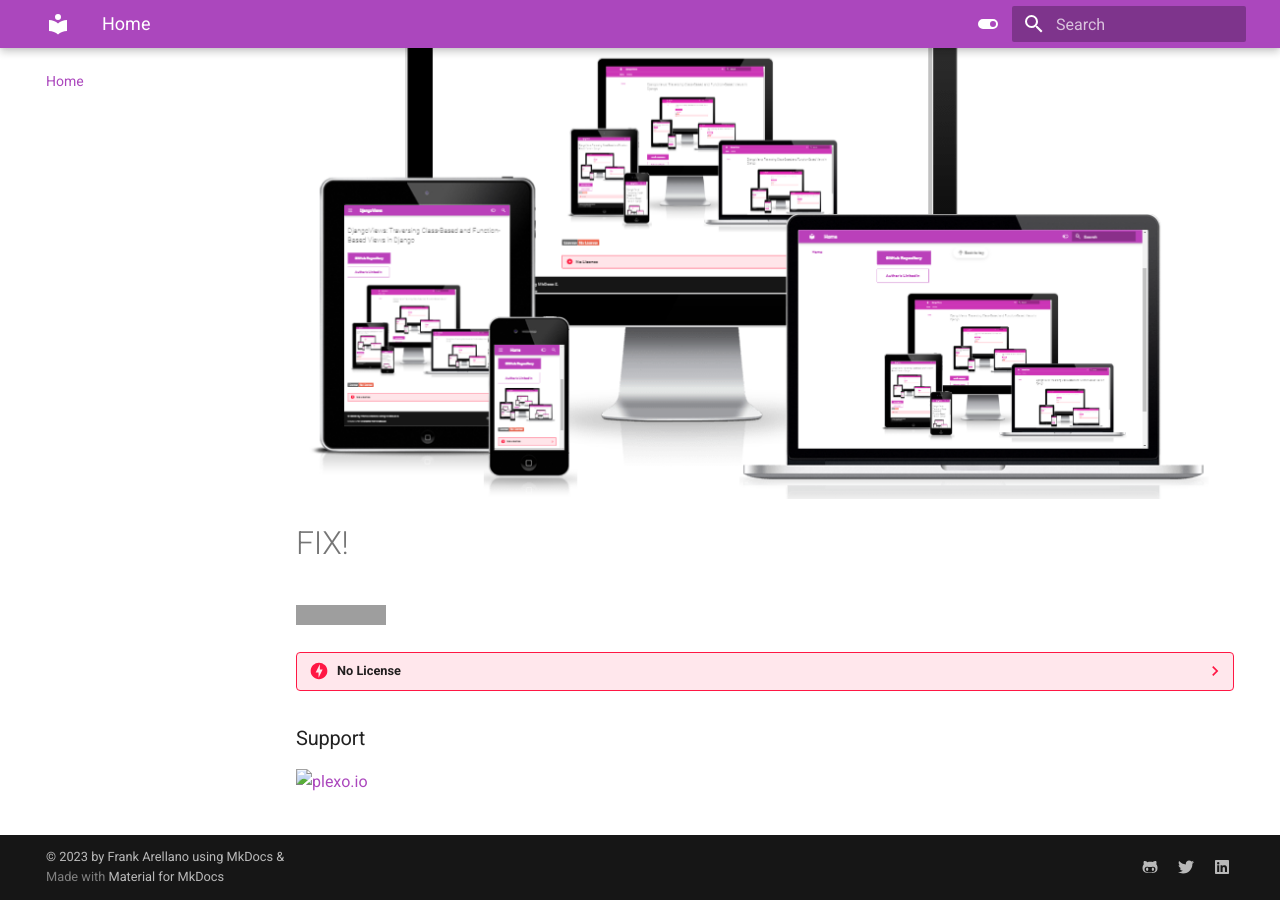
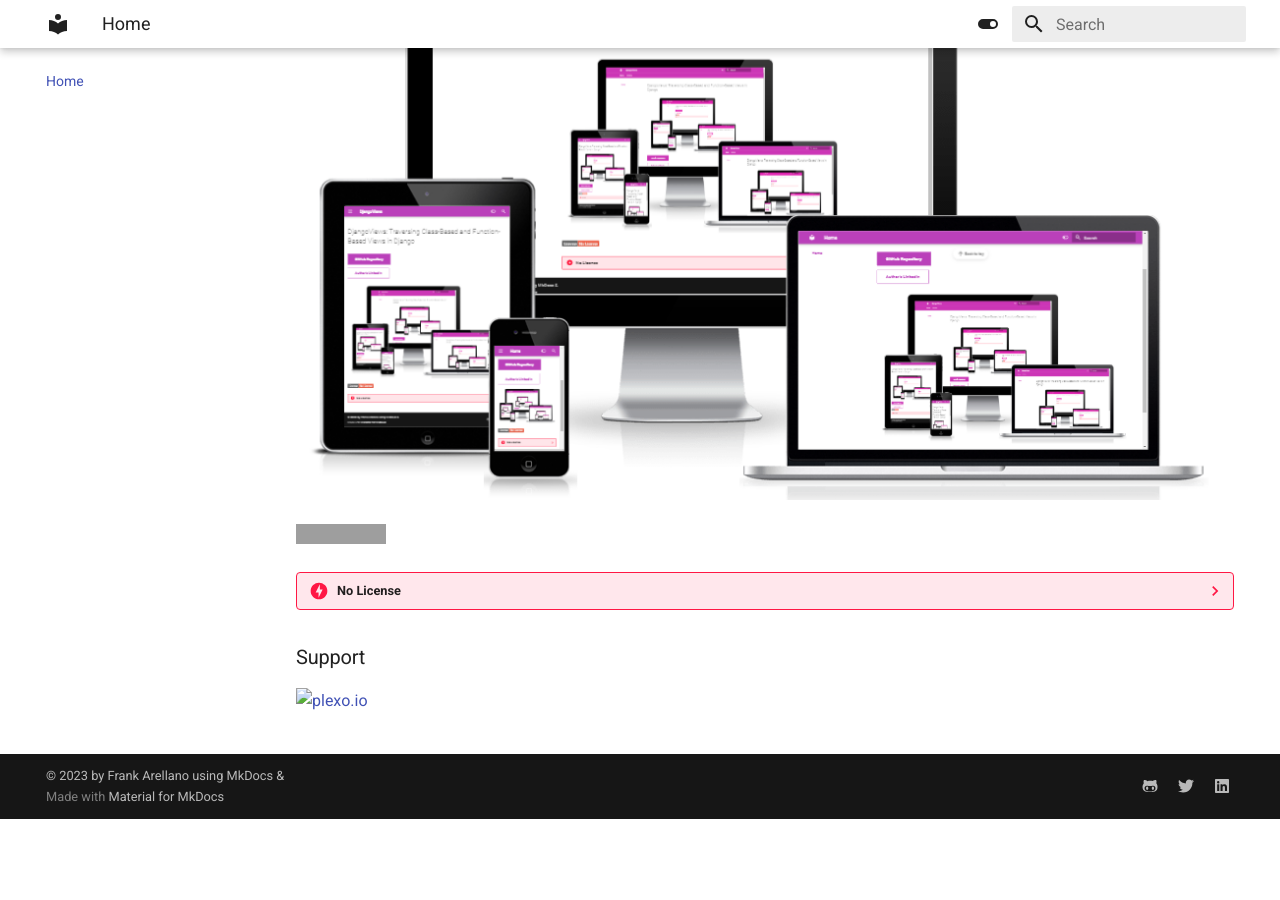
Before and after one commit to plexoio/djangoviews, an MkDocs documentation site: the page built from docs/index.md, in a window 1280 px wide and 900 px high, scrolled down 528 px. Built offline with MkDocs 1.6.1 and Material for MkDocs 9.7.7, drawn with Linux system fonts in a browser that asks for light colours; after the commit the page ends 1347 px from its top, so only the background shows below that; grey boxes are pictures that could not be loaded.

```diff
--- a/docs/index.md
+++ b/docs/index.md
@@ -6,9 +6,8 @@
 
 [Author's LinkedIn](https://www.linkedin.com/in/arellanofrank/){ .md-button .md-button--info }
 
-![Documentation's Mockup Image, Light Mode](./assets/img/mockup.png#only-light)
-# FIX!
-![Documentation's Mockup Image, Dark Mode](./assets/img/mockup.png#only-dark)
+![Documentation's Mockup Image, Light Mode](./assets/img/mockup-light.png#only-light)
+![Documentation's Mockup Image, Dark Mode](./assets/img/mockup-dark.png#only-dark)
 
 [![No License](https://img.shields.io/badge/License-No_License-red)](about/LICENSE.md)
 
--- a/mkdocs.yml
+++ b/mkdocs.yml
@@ -44,15 +44,14 @@ theme:
       toggle:
         icon: material/toggle-switch
         name: Switch to light mode
-      primary: purple
-      accent: light blue
+      primary: white
+      accent: indigo
     - scheme: slate
       toggle:
         icon: material/toggle-switch-off-outline
         name: Switch to dark mode
       primary: black
       accent: yellow
-
 
 # EXTRA
 extra:
@@ -89,8 +88,6 @@ markdown_extensions:
       emoji_index: !!python/name:material.extensions.emoji.twemoji
       emoji_generator: !!python/name:material.extensions.emoji.to_svg
 
-
-
 copyright: |
   &copy; 2023 by <a href="https://github.com/plexoio"  target="_blank" rel="noopener">Frank Arellano</a>
   using
```
Also changed, not shown: docs/assets/img/mockup-dark.png (added), docs/assets/img/mockup-light.png (renamed from docs/assets/img/mockup.png).
